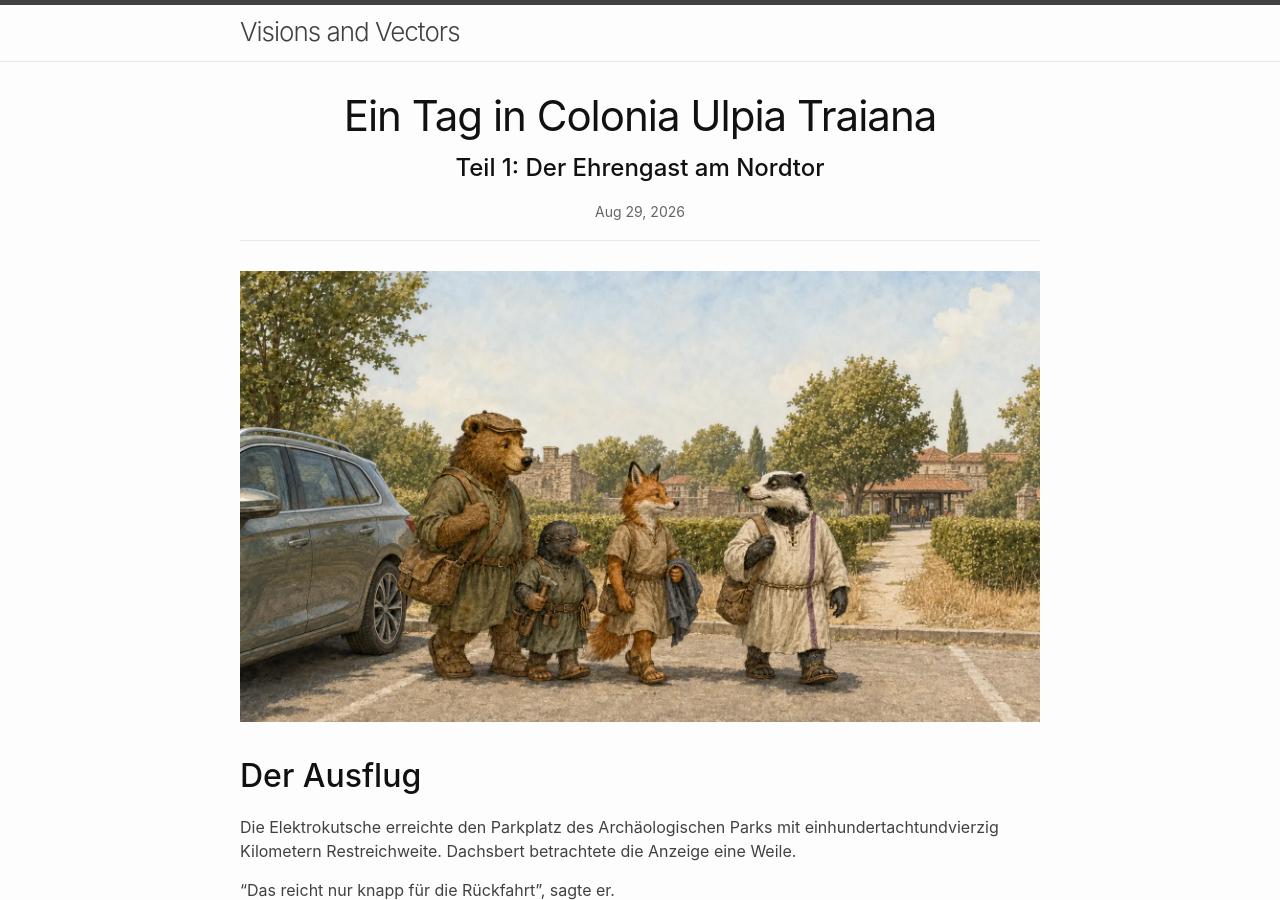
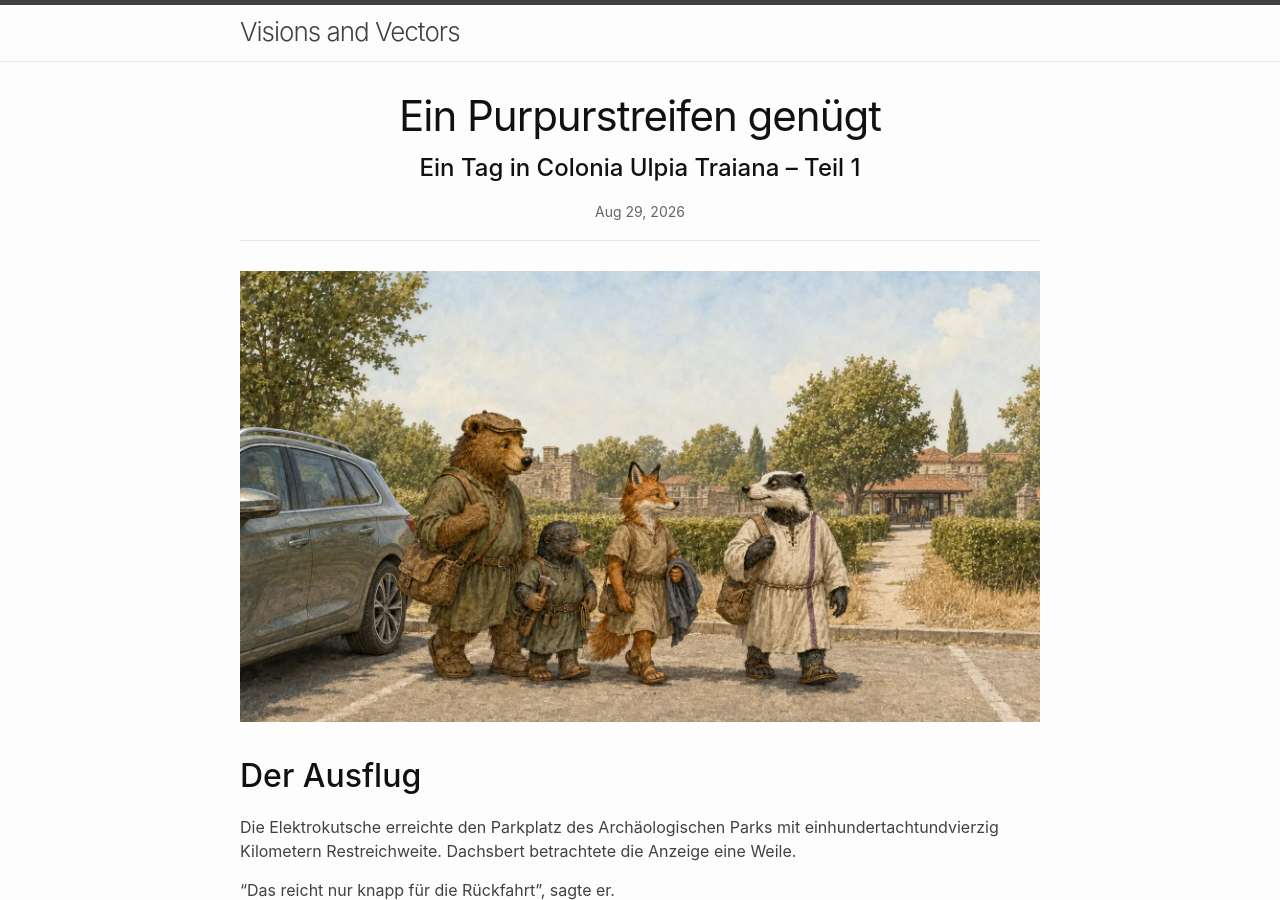
Before and after one commit to cgars/faulmann, a Jekyll site: the page built from _posts/2026-08-22-xanten.md, in a window 1280 px wide and 900 px high. Built offline with Jekyll 4.4.1, drawn with Linux system fonts in a browser that asks for light colours.

Commit message:
Give part one a sharper title

```diff
--- a/_posts/2026-08-22-xanten.md
+++ b/_posts/2026-08-22-xanten.md
@@ -1,7 +1,7 @@
 ---
 layout: post
-title: "Ein Tag in Colonia Ulpia Traiana"
-subtitle: "Teil 1: Der Ehrengast am Nordtor"
+title: "Ein Purpurstreifen genügt"
+subtitle: "Ein Tag in Colonia Ulpia Traiana – Teil 1"
 date: 2026-08-29 10:00:00 +0200
 series: "Ein Tag in Colonia Ulpia Traiana"
 series_part: 1
```
